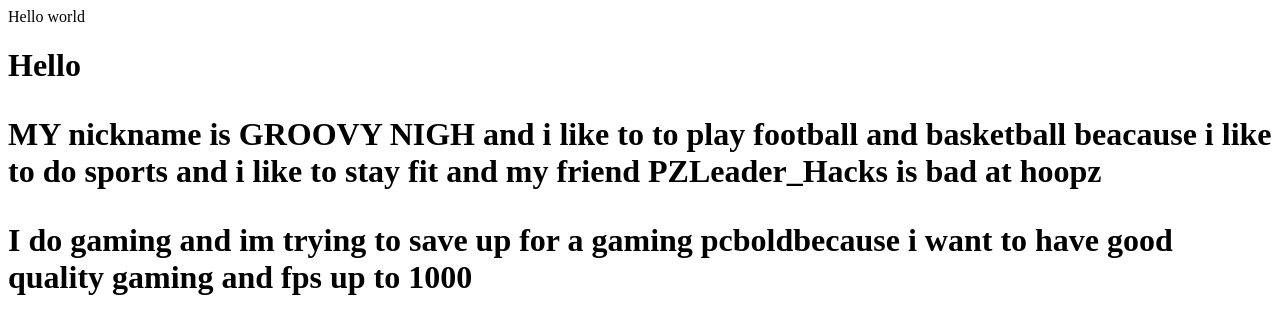
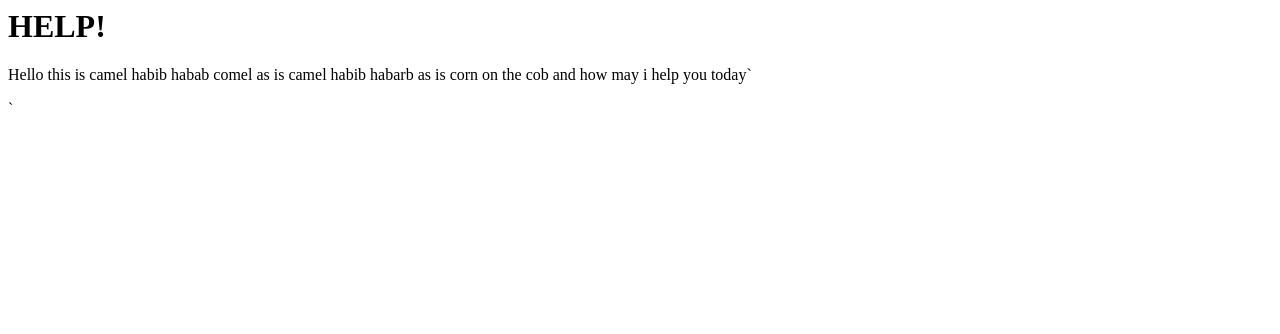
Before and after one commit to agfs-gdiangana/agfs-gdiangana.github.io, a plain HTML site: page index.html in a window 1280 px wide. Drawn offline with Linux system fonts and the light colour scheme.

Commit message:
Update index.html

```diff
--- a/index.html
+++ b/index.html
@@ -1,4 +1,10 @@
-Hello world
-<h1>Hello<h1>
-  <p>MY nickname is GROOVY NIGH and i like to to play football and basketball beacause i like to do sports and i like to stay fit and my friend PZLeader_Hacks is bad at hoopz<p>
-  <p>I do gaming and im trying to save up for a gaming pc<b>bold</b>because i want to have good quality gaming and fps up to 1000
+<! 1DOCTYPE html>
+<html>
+  <head>
+  </head>
+  <body>
+    <h1>HELP!</h1>
+    <p>Hello this is camel habib habab comel as is camel habib habarb as is corn on the cob and how may i help you today`</p>
+  </body>
+</html>
+    `
```
